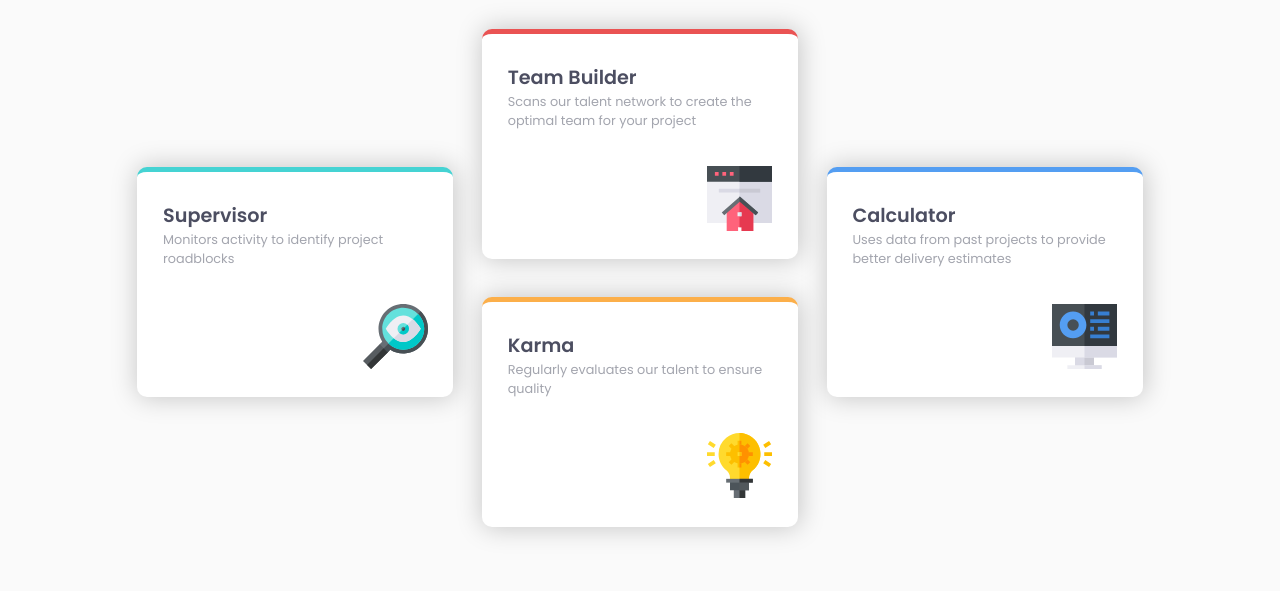
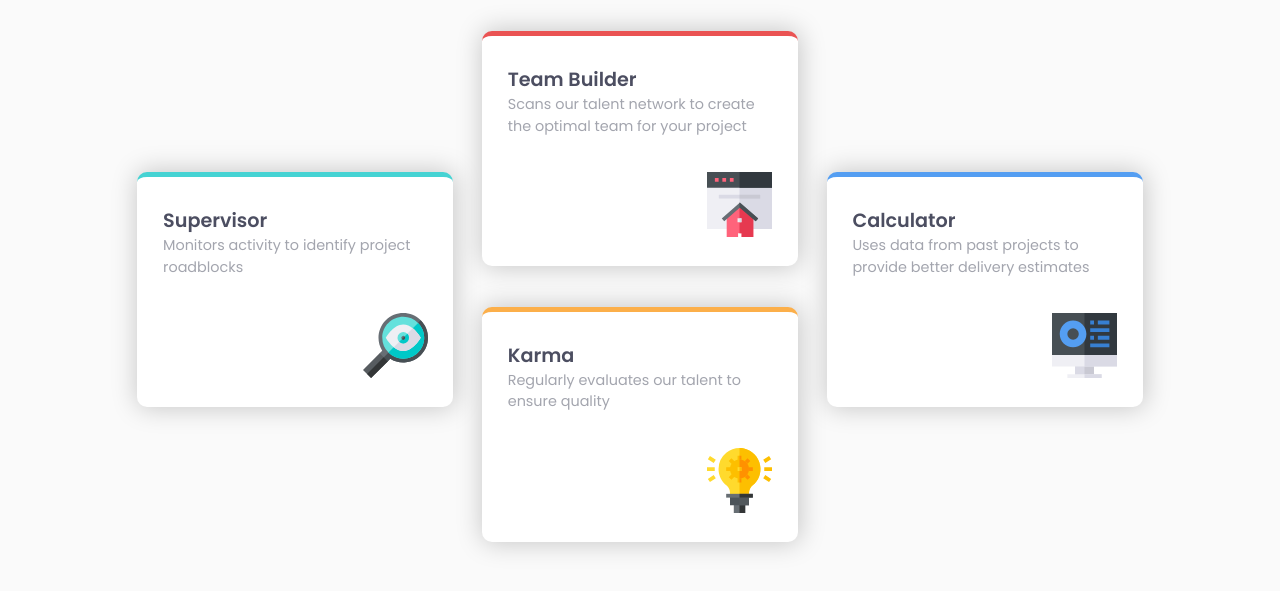
Before and after one commit to Abdulganiylawal/four-card-features, a plain HTML site: page index.html in a window 1280 px wide. Shown: the part 233-824 px from the top of the page. Drawn offline with Linux system fonts and the light colour scheme.

Commit message:
second commit

```diff
--- a/styles.css
+++ b/styles.css
@@ -157,6 +157,11 @@ body {
        text-align: left;
    }
 
+   .card-features__desc{
+       font-size: 0.9rem;
+
+   }
+
    .card-features-intro p{
        font-size: 1rem;
        font-weight: 400;
```
